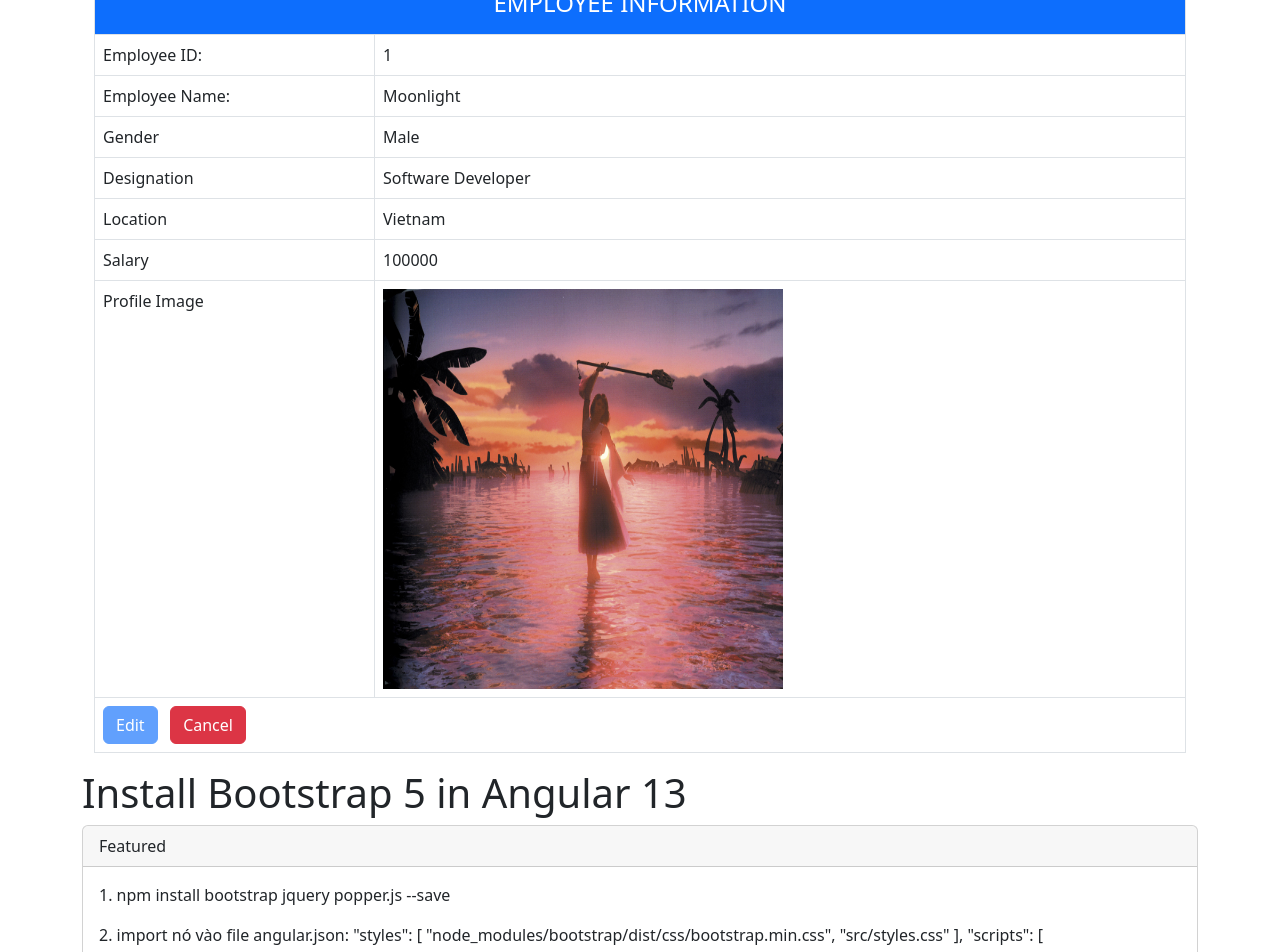
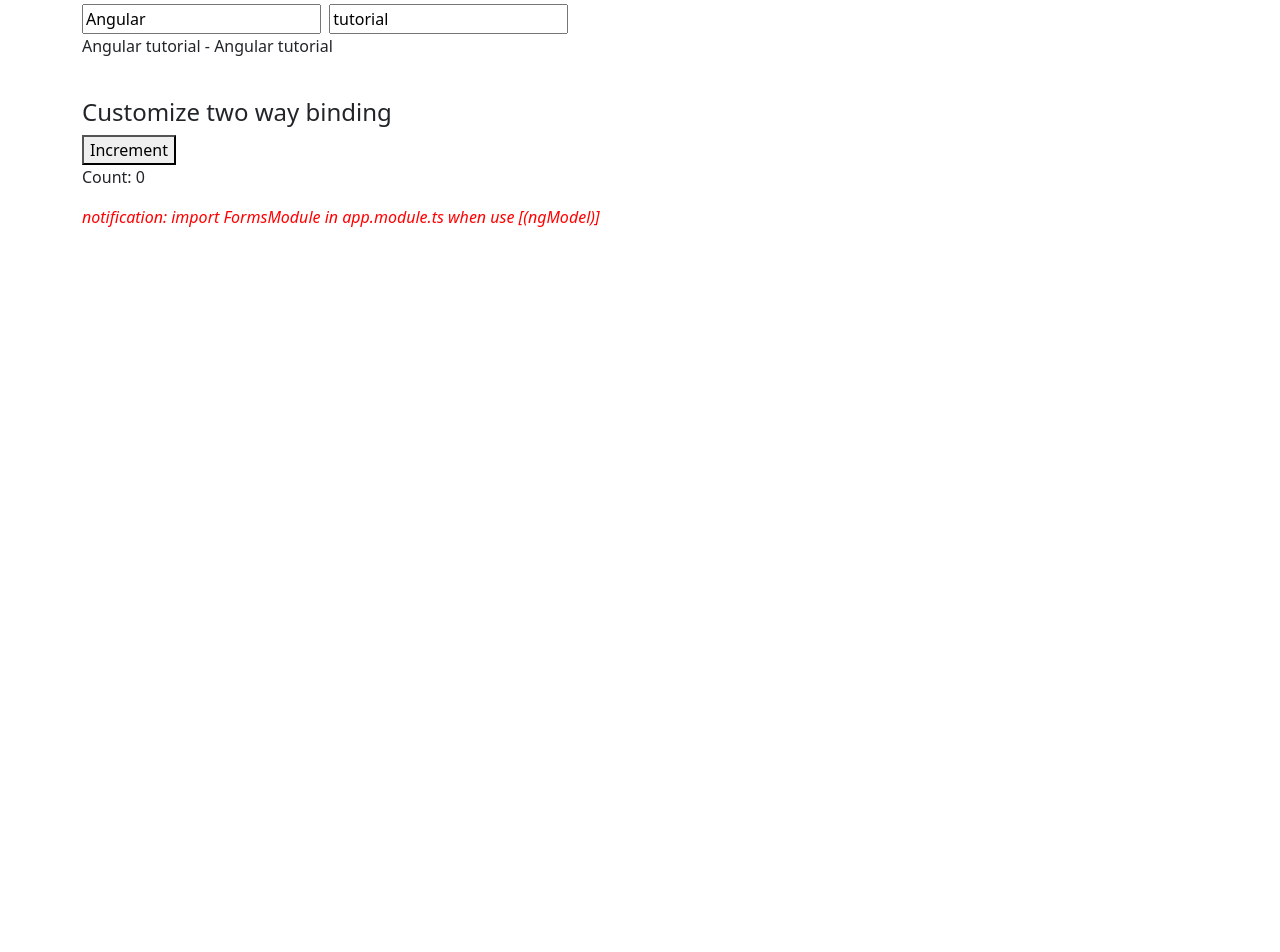
Before and after one commit to nguyetanhmyangel/angular-tutorial, an Angular app: page / in a window 1280 px wide. Shown: the part 20-972 px from the top of the page. After the commit the page ends 800 px from the top, so only its background shows below. Built offline with nearby package versions, Linux system fonts and the light colour scheme.

Commit message:
two way binding

```diff
--- a/src/app/app.component.html
+++ b/src/app/app.component.html
@@ -1,71 +1,11 @@
 <div class="container">
-  <div class="container">
-    <table class="table table-bordered">
-      <thead class="bg-primary text-white">
-        <tr>
-          <th [attr.colspan]="columnSpan">
-            <h4 class="text-center text-uppercase" [innerText]="info"></h4>
-          </th>
-        </tr>
-      </thead>
-      <tbody>
-        <tr>
-          <td>Employee ID:</td>
-          <td>{{id}}</td>
-        </tr>
-        <tr>
-          <td>Employee Name:</td>
-          <td>{{name}}</td>
-        </tr>
-        <tr>
-          <td>Gender</td>
-          <td>{{gender}}</td>
-        </tr>
-        <tr>
-          <td>Designation</td>
-          <td>{{designation}}</td>
-        </tr>
-        <tr>
-          <td>Location</td>
-          <td>{{location}}</td>
-        </tr>
-        <tr>
-          <td>Salary</td>
-          <td>{{salary}}</td>
-        </tr>
-        <tr>
-          <td>Profile Image</td>
-          <td><img [attr.Height]="imgHeight" [attr.Width]="imgWidth" [attr.src]="imgPath"></td>
-        </tr>
-        <tr>
-          <td [attr.colspan]="columnSpan">
-            <button [disabled]="isDisabled" class="btn btn-primary">Edit</button> &nbsp;
-            <button [disabled]="!isDisabled" class="btn btn-danger">Cancel</button>
-          </td>
-        </tr>
-      </tbody>
-    </table>
-  </div>
-
-  <h1>Install Bootstrap 5 in Angular 13 </h1>
-  <div class="card">
-    <div class="card-header">
-      Featured
-    </div>
-    <div class="card-body">
-      <p class="card-text">1. npm install bootstrap jquery popper.js --save</p>
-      <p class="card-text">2. import nó vào file angular.json:
-        "styles": [
-        "node_modules/bootstrap/dist/css/bootstrap.min.css",
-        "src/styles.css"
-        ],
-        "scripts": [
-        "node_modules/jquery/dist/jquery.min.js",
-        "node_modules/bootstrap/dist/js/bootstrap.min.js"
-        ]</p>
-      <p class="card-text">3. Import file css bootstrap của mình vào tệp style.css như sau: @import
-        "~bootstrap/dist/css/bootstrap.css";</p>
-      <a href="#" class="btn btn-primary">Go somewhere</a>
-    </div>
-  </div>
+  <br />
+  <input type="text" [(ngModel)]="firstName" />&nbsp;
+  <input type="text" [(ngModel)]="lastName" />
+  <p>{{getFullName()}} - {{firstName}} {{lastName}}</p>
+  <br />
+  <h4>Customize two way binding</h4>
+  <button type="button" (click)="handleIncrement()" >Increment</button>
+  <p>Count: {{count}}</p>
+  <i [ngStyle] = "{'color': 'red'}">notification: import FormsModule in app.module.ts when use [(ngModel)]</i>
 </div>
--- a/src/app/app.component.ts
+++ b/src/app/app.component.ts
@@ -1,4 +1,5 @@
-import { Component } from '@angular/core';
+import { Component, EventEmitter, Input, Output } from '@angular/core';
+
 
 @Component({
   selector: 'app-root',
@@ -6,22 +7,18 @@
   styleUrls: ['./app.component.css']
 })
 export class AppComponent {
+  title: string = "tutorial";
+  firstName: string = "Angular";
+  lastName: string = "tutorial";
+  fullName: string = "";
+  getFullName(): string {
+    return this.fullName = this.firstName + ' ' + this.lastName;
+  }
+  @Input() count: number = 0;
+  @Output() countChanged = new EventEmitter<number>();
+  handleIncrement(): void {
+    this.count++;
+    this.countChanged.emit(this.count);
+  }
 
-// interpolation bindings {{}}
-// property binding []
-// attribute binding [art.]
-
-  title = 'Base Tutorial';
-  info:string = 'Employee Information';
-  id:number = 1;
-  name:string = 'Moonlight';
-  gender:string = 'Male';
-  designation:string = 'Software Developer';
-  location:string = 'Vietnam';
-  salary:number = 100000;
-  imgHeight:number =400;
-  imgWidth:number =400;
-  imgPath:string = 'assets/images/Yuna.jpg';
-  columnSpan: number = 4;
-  isDisabled:boolean = true;
 }
--- a/src/app/app.module.ts
+++ b/src/app/app.module.ts
@@ -3,6 +3,7 @@
 
 import { AppRoutingModule } from './app-routing.module';
 import { AppComponent } from './app.component';
+import { FormsModule } from '@angular/forms';
 
 @NgModule({
   declarations: [
@@ -10,7 +11,8 @@
   ],
   imports: [
     BrowserModule,
-    AppRoutingModule
+    AppRoutingModule,
+    FormsModule
   ],
   providers: [],
   bootstrap: [AppComponent]
```
